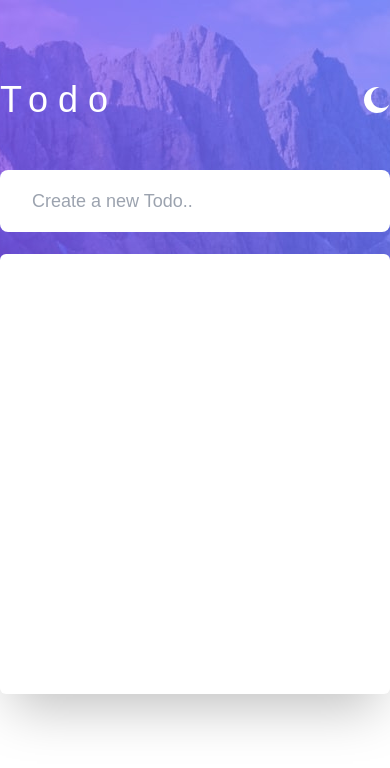
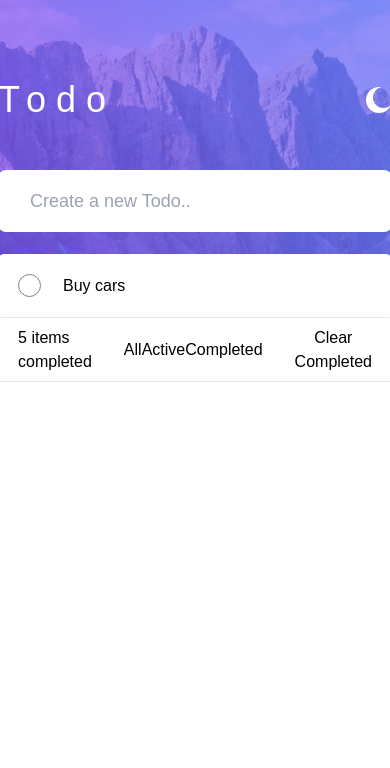
Before and after one commit to SaiSawant1/todo, a React (Create React App) app: page / in a window 390 px wide. Shown: the top 768 px of the page. Built offline with nearby package versions, Linux system fonts and the light colour scheme.

Commit message:
->light mode layout styling completed ->font color styling remaining ->add theme feature ->add feature to add todos ->make it site responsive

```diff
--- a/src/components/Todo.jsx
+++ b/src/components/Todo.jsx
@@ -20,9 +20,25 @@ export const Todo = () => {
           />
         </form>
       </div>
-      <div className="h-[440px] rounded-md w-[100%] mt-[22px] bg-white shadow-2xl overflow-y-hidden ">
-
+      <div className="h-max-[388px] rounded-md w-[100%] mt-[22px] bg-white shadow-2xl overflow-y-hidden ">
+        <div className="w-[100%] flex items-center h-[64px] border-b-[1px] py-[22px] px-[20px]">
+            <div className="circle mr-[22px]"></div>
+            Buy cars
+        </div>
       </div>
+      <div className="w-[100%]  flex justify-between items-center bg-white h-[64px] border-b-[1px] py-[22px] px-[20px]">
+        <div className="mr-8">
+            5 items completed
+        </div>
+        <div className="flex-grow flex justify-evenly">
+            <button>All</button>
+            <button>Active</button>
+            <button>Completed</button>
+        </div>
+        <div className="ml-8">
+            <button>Clear Completed</button>
+        </div>
+        </div>
     </div>
   );
 };
--- a/src/index.css
+++ b/src/index.css
@@ -19,3 +19,9 @@
   top: 0;
   z-index: -100;
 }
+.circle{
+  width: 23px;
+  height: 23px;
+  border: 1px solid grey;
+  border-radius: 50%;
+}
```
